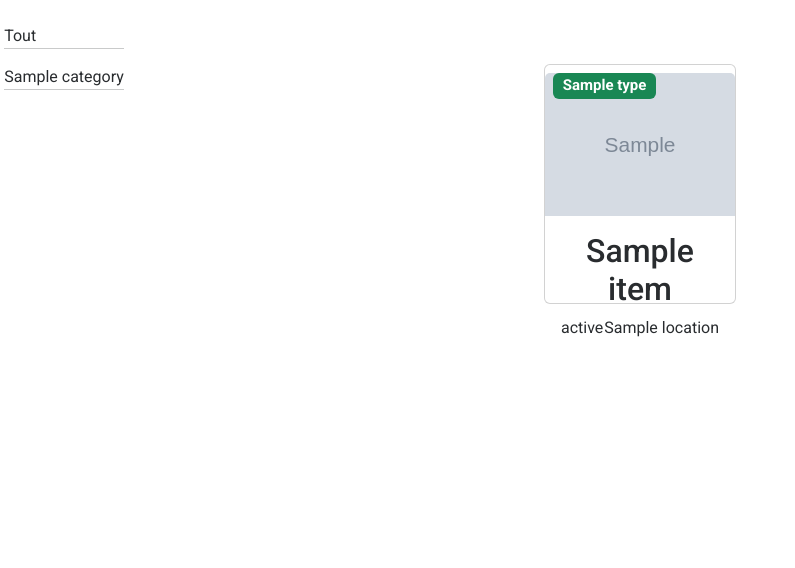
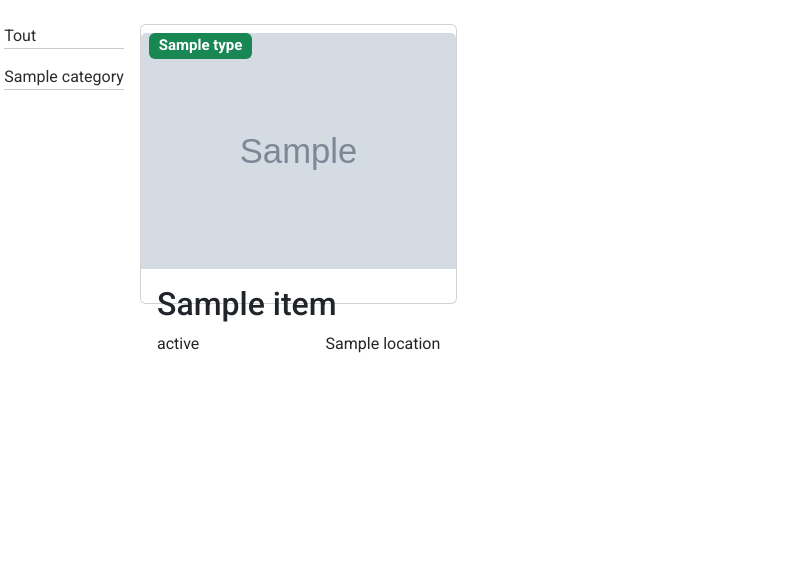
Before and after one commit to ArianDervishaj/projet-pal, a Django app: template src/templates/items/index.html in a window 1280 px wide. Shown: the part 72-640 px from the top of the page, without its empty margins (0-795 px from the left). Run offline with Django 4.2, Linux system fonts and the light colour scheme; the template is opened without the code that fills it: most values are stand-ins (such as "Sample title", 1, 10 or a date in 2020); grey boxes marked "Sample" are stand-in pictures.

Commit message:
conseils de Kevin

```diff
--- a/src/chats/views.py
+++ b/src/chats/views.py
@@ -47,7 +47,11 @@ def create_chat(request, item_id):
     user = request.user
 
     # Check if a chat already exists with the same participants
-    existing_chat = Chat.objects.filter(item=item, participants=user).first()
+    try:
+        existing_chat = Chat.objects.get(item=item, participants=user)
+    except:
+        existing_chat = None
+
     if existing_chat:
         return redirect('chat-detail', id=existing_chat.id)
 
--- a/src/myapp/views.py
+++ b/src/myapp/views.py
@@ -7,7 +7,11 @@ from django.db.models import Q
 from django.db.models.functions import Lower
 
 
+# from django.contrib import messages
+# def message(request):
+#    messages.add_message(request, messages.INFO, "Hello world.")
 # Create your views here.
+
 
 
 def index(request,category_name=None):
--- a/src/static/css/index.css
+++ b/src/static/css/index.css
@@ -1,27 +1,5 @@
 @import url("https://fonts.googleapis.com/css2?family=Roboto:wght@300;400;500;700&display=swap");
 
-.index-container {
-  max-width: 70%;
-  margin: 32px auto;
-}
-
-.item-card {
-  color: #292c2f;
-  text-decoration: none;
-  text-align: center;
-  width: 15vw;
-  height: 30vh;
-  margin: 32px 16px 0px 16px;
-}
-.item-image {
-  width: 100%;
-  height: 100%;
-}
-.item-card:hover {
-  scale: 105%;
-  transition: ease-in-out;
-  transition-duration: 300ms;
-}
 
 .item-type {
   position: absolute;
--- a/src/templates/chats/index.html
+++ b/src/templates/chats/index.html
@@ -4,7 +4,7 @@
 <div class="my-3 d-flex flex-column mx-auto" style="width:70%;">
 <h2 class="text-center font-semibold mb-4">Discussions</h2>
 {% for chat in chats.all  %}
-<div class="card mb-3 mx-auto position-relative" style="max-width: 540px;">
+<div class="card mb-3 mx-auto position-relative p-3" style="max-width: 540px;">
     <form action="{% url 'delete-chat' chat.id %}" method="post">
         {% csrf_token %}
         <button type="submit" class="position-absolute top-0 start-100 translate-middle btn btn-danger btn-sm py-0 px-1 ">x</button>
@@ -12,7 +12,7 @@
     <a href="/chats/{{chat.id}}" class="text-decoration-none text-body">
         <div class="row g-0">
             <div class="col-md-4">
-                <img src="/images/{{chat.item.image}}" class="img-fluid rounded-start" alt="{{chat.item.name}}">
+                <img src="/images/{{chat.item.image}}" class="object-fit-contains rounded-start p-2" style="max-width:100%" alt="{{chat.item.name}}">
             </div>
             <div class="col-md-8">
                 <div class="card-body ">
--- a/src/templates/items/index.html
+++ b/src/templates/items/index.html
@@ -22,20 +22,30 @@
     </section>
   </div>
 {% endblock sidemenu %}
+{% comment %} {% if messages %}
+<ul class="messages">
+    {% for message in messages %}
+    <li{% if message.tags %} class="{{ message.tags }}"{% endif %}>{{ message }}</li>
+    {% endfor %}
+</ul>
+{% endif %} {% endcomment %}
   {% block content%}
-  <div class="d-flex flex-row justify-content-center gap-2 index-container">
+
     <div
-      class="d-flex flex-row flex-wrap item-container justify-content-center"
+      class="container"
     >
+      <div class="row">
       {% for item in latest_items_list.all %}
-      <a href="/{{item.id}}" class="card item-card">
+      <div class="col-sm-4 my-4">
+      <a href="/{{item.id}}" class="card item-card text-decoration-none position-relative" style="height:35vh">
         <h5>
           <span class="badge text-bg-success item-type">{{item.type}}</span>
         </h5>
         <img
           src="/images/{{item.image}}"
           alt="{{item.name}}"
-          class="card-img-top object-fit-contain item-image"
+          class="card-img-top object-fit-contain"
+          style="width:100%; height:100%;"
         />
         <div class="card-body item-body">
           <h2 class="card-title">{{item.name}}</h2>
@@ -45,8 +55,9 @@
           </div>
         </div>
       </a>
+    </div>
       {%endfor%}
     </div>
-  </div>
+    </div>
   {%endblock%}
 </div>
```
Also changed, not shown: src/mysite/settings.py (+13 -2 lines), src/mysite/urls.py (+53 -17 lines), src/requirements.txt (+10 -0 lines), 2 other files.
